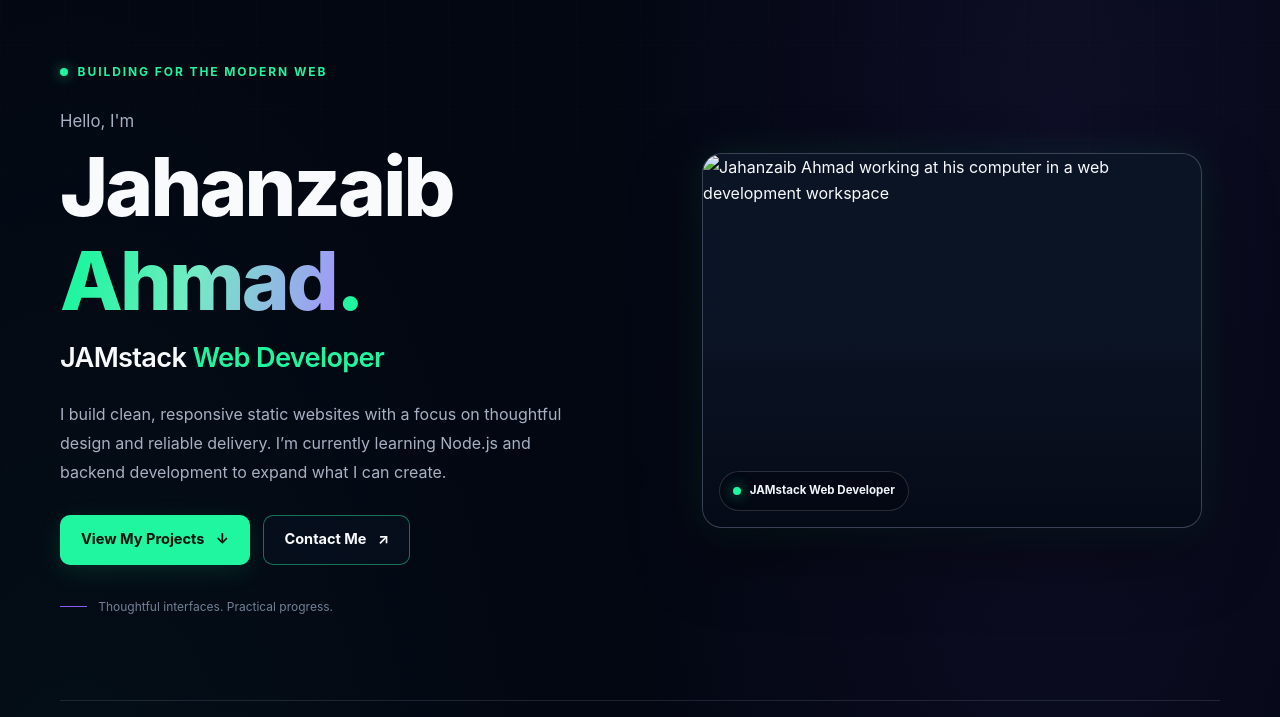
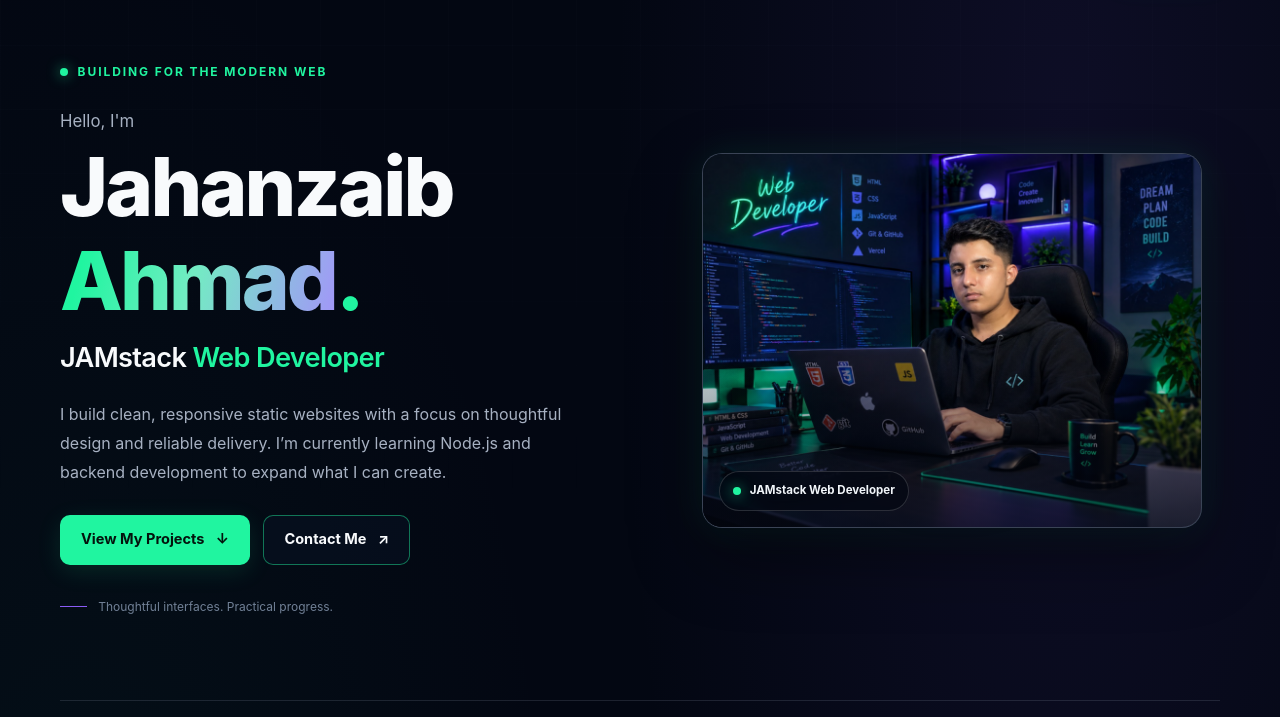
Before and after one commit to jahanzaibabx-afk/Jahanzaib-Ahmad-Jamstack-Web-Developer, a plain HTML site: page index.html in a window 1280 px wide. Shown: the part 83-800 px from the top of the page. Drawn offline with Linux system fonts and the light colour scheme.

Commit message:
Update index.html

```diff
--- a/index.html
+++ b/index.html
@@ -48,7 +48,7 @@
         <div class="art-orbit orbit-one"></div><div class="art-orbit orbit-two"></div>
         <div class="art-glow"></div>
         <div class="photo-frame">
-          <img class="profile-photo" src="./assets/images/jahanzaib-ahmad.jpg" alt="Jahanzaib Ahmad working at his computer in a web development workspace" width="1024" height="768" fetchpriority="high">
+          <img class="profile-photo" src="./jahanzaib-ahmad.jpg" alt="Jahanzaib Ahmad working at his computer in a web development workspace" width="1024" height="768" fetchpriority="high">
           <figcaption class="photo-caption"><span class="status-dot"></span> JAMstack Web Developer</figcaption>
         </div>
       </figure>
```
